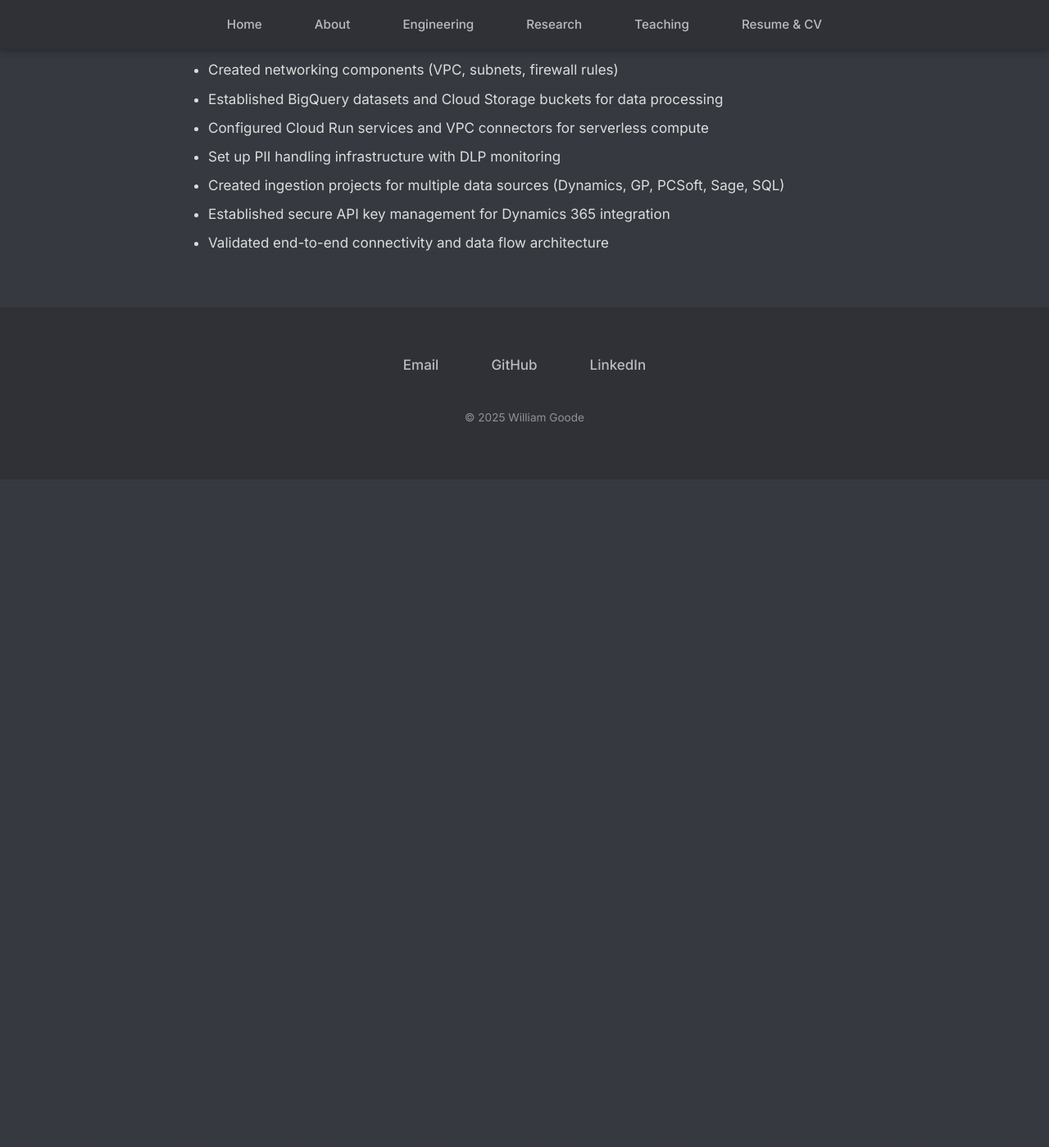
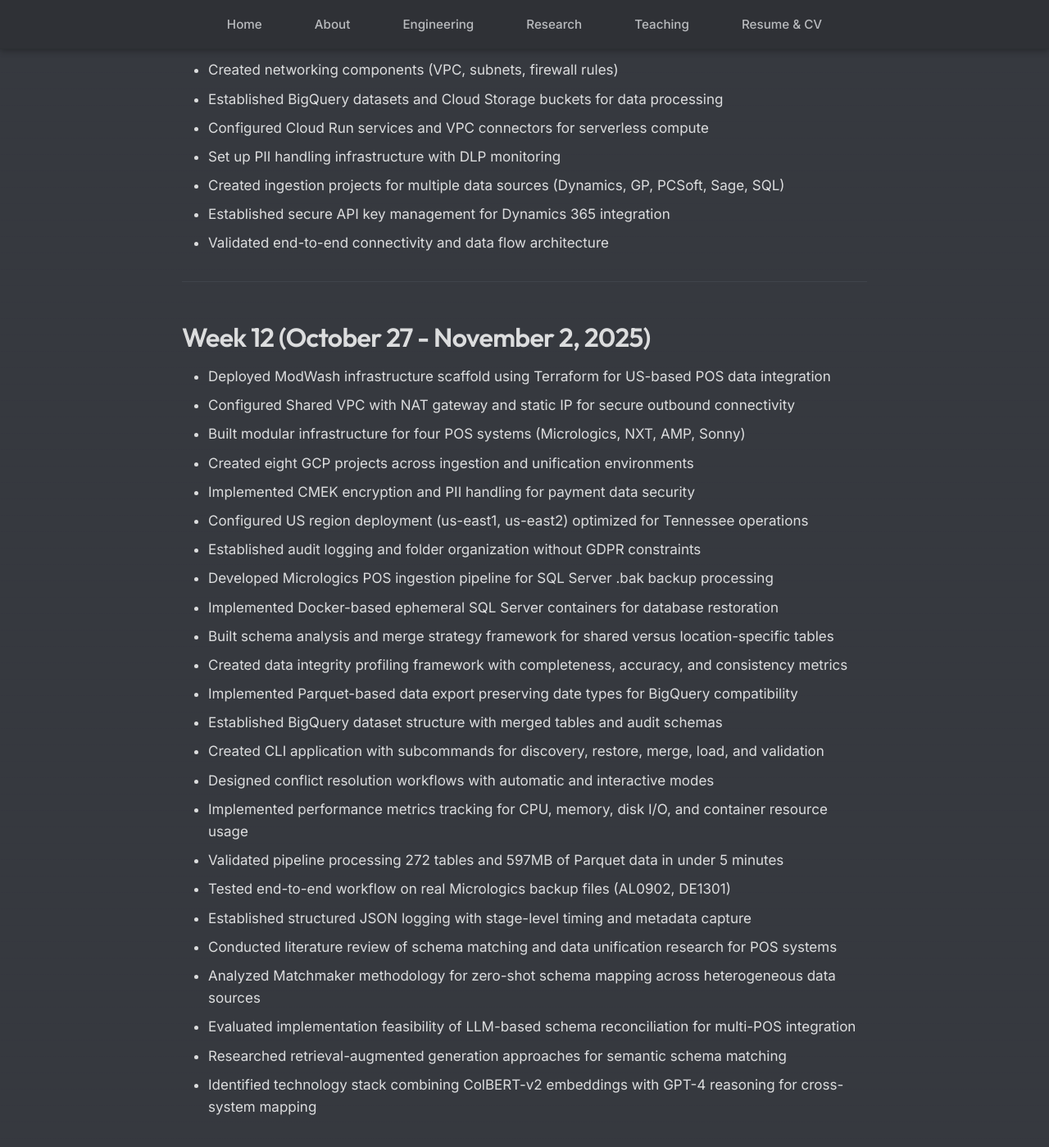
Before and after one commit to william-goode/william-goode.github.io, a Jekyll site: the page built from journal/20250811-current.md, in a window 1280 px wide and 1400 px high, scrolled down 3951 px. Shown: the whole window at 82% size. Built offline with Jekyll 4.4.1, drawn with Linux system fonts in a browser that asks for light colours; our own code applies the rules of GitHub Pages for plain Markdown files; before the commit the page ends 4536 px from its top, so only the background shows below that; some of the changed text lies outside the part shown.

Commit message:
Add Week 12 summary: ModWash infrastructure and Micrologics ingestion pipeline

```diff
--- a/journal/20250811-current.md
+++ b/journal/20250811-current.md
@@ -112,3 +112,32 @@
 * Created ingestion projects for multiple data sources (Dynamics, GP, PCSoft, Sage, SQL)
 * Established secure API key management for Dynamics 365 integration
 * Validated end-to-end connectivity and data flow architecture
+
+---
+
+## Week 12 (October 27 - November 2, 2025)
+
+* Deployed ModWash infrastructure scaffold using Terraform for US-based POS data integration
+* Configured Shared VPC with NAT gateway and static IP for secure outbound connectivity
+* Built modular infrastructure for four POS systems (Micrologics, NXT, AMP, Sonny)
+* Created eight GCP projects across ingestion and unification environments
+* Implemented CMEK encryption and PII handling for payment data security
+* Configured US region deployment (us-east1, us-east2) optimized for Tennessee operations
+* Established audit logging and folder organization without GDPR constraints
+* Developed Micrologics POS ingestion pipeline for SQL Server .bak backup processing
+* Implemented Docker-based ephemeral SQL Server containers for database restoration
+* Built schema analysis and merge strategy framework for shared versus location-specific tables
+* Created data integrity profiling framework with completeness, accuracy, and consistency metrics
+* Implemented Parquet-based data export preserving date types for BigQuery compatibility
+* Established BigQuery dataset structure with merged tables and audit schemas
+* Created CLI application with subcommands for discovery, restore, merge, load, and validation
+* Designed conflict resolution workflows with automatic and interactive modes
+* Implemented performance metrics tracking for CPU, memory, disk I/O, and container resource usage
+* Validated pipeline processing 272 tables and 597MB of Parquet data in under 5 minutes
+* Tested end-to-end workflow on real Micrologics backup files (AL0902, DE1301)
+* Established structured JSON logging with stage-level timing and metadata capture
+* Conducted literature review of schema matching and data unification research for POS systems
+* Analyzed Matchmaker methodology for zero-shot schema mapping across heterogeneous data sources
+* Evaluated implementation feasibility of LLM-based schema reconciliation for multi-POS integration
+* Researched retrieval-augmented generation approaches for semantic schema matching
+* Identified technology stack combining ColBERT-v2 embeddings with GPT-4 reasoning for cross-system mapping
```
Also changed, not shown: other parts of journal/20250811-current.md (+1 -1 lines).
